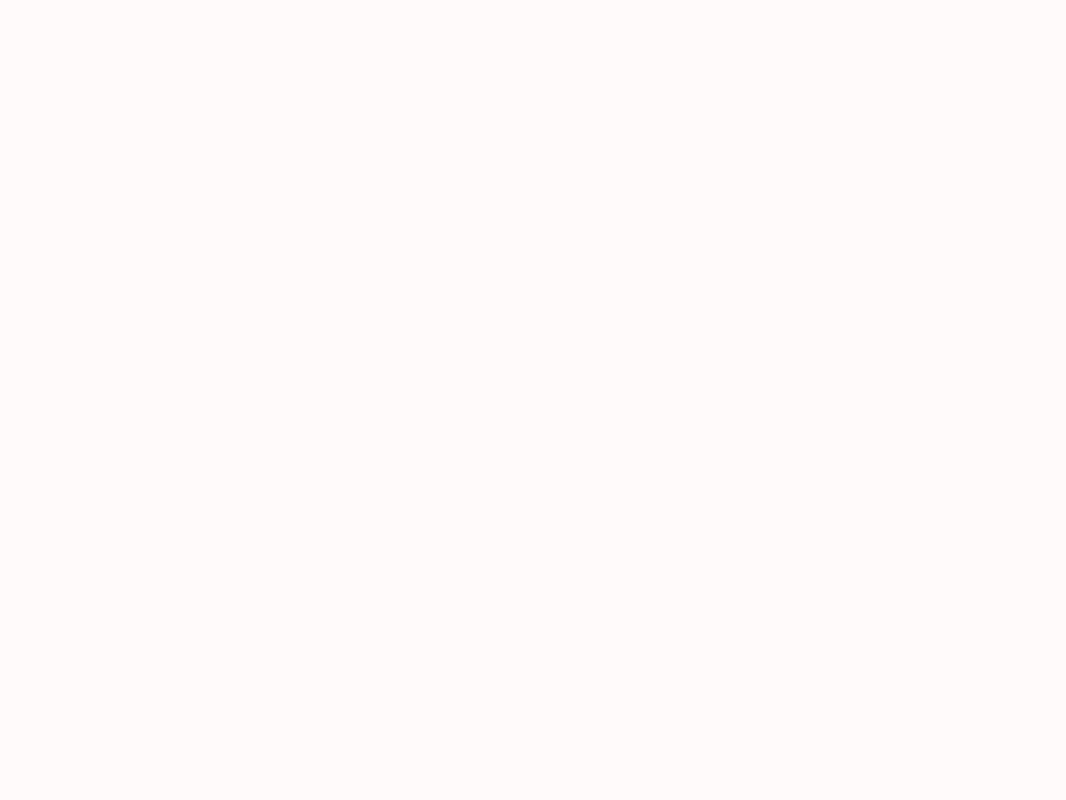
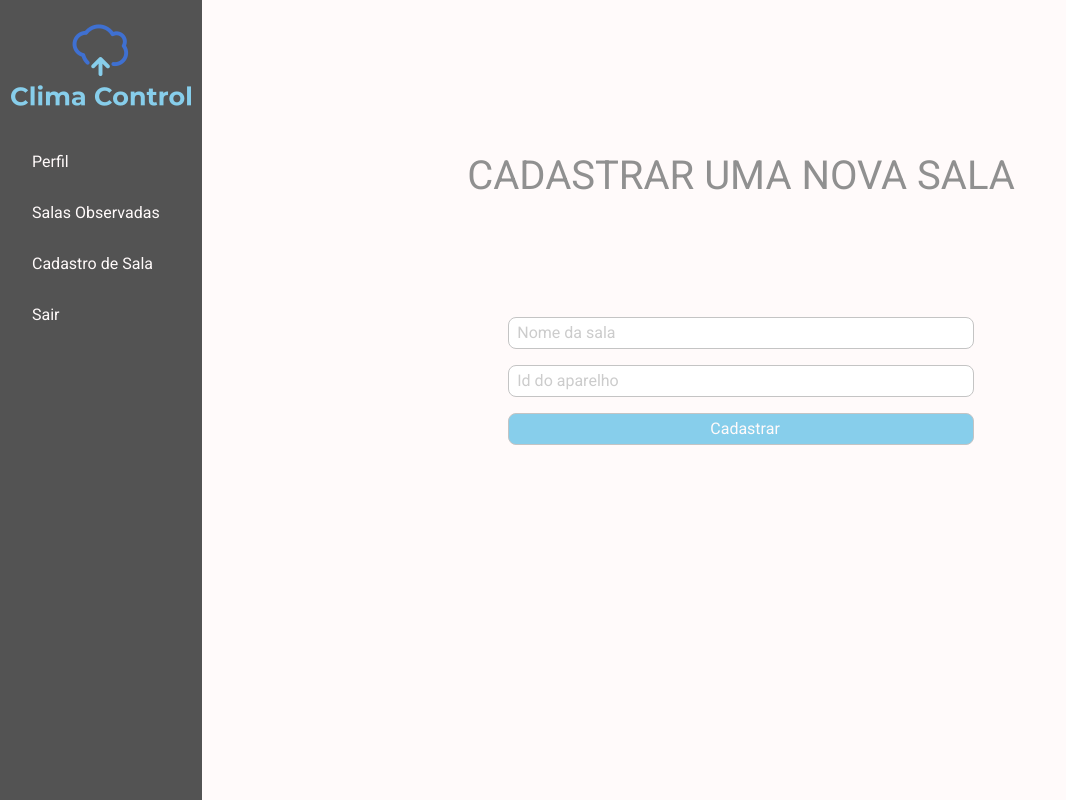
Before and after one commit to Projeto-PES/Projeto-Pes, a React (Create React App) app: page /NewRoom in a window 1280 px wide. Shown: the whole page, without its empty margins (0-1066 px from the left). Built offline with nearby package versions, Linux system fonts and the light colour scheme.

Commit message:
newRoom Criado

```diff
--- /dev/null
+++ b/src/pages/NewRoom/index.js
@@ -0,0 +1,23 @@
+import React from "react";
+import "./styles.css";
+import SideBar from "../SideBar/index.js"
+
+export default function NewRoom() {
+    return (
+        <div className="main">
+            <SideBar />
+            <div className="content">
+                <div></div>
+                <h1>CADASTRAR UMA NOVA SALA</h1>
+                <form className="formulario">
+                    <input type="text" placeholder="Nome da sala" />
+                    <input type="text" placeholder="Id do aparelho" />
+                    <button onClick="">Cadastrar</button>
+                </form>
+                <div></div>
+                <div></div>
+                <div></div>
+            </div>
+        </div>
+    );
+}
--- a/src/routes.js
+++ b/src/routes.js
@@ -5,6 +5,7 @@ import Main from "./pages/Main";
 import Register from "./pages/Register";
 import NewPass from "./pages/NewPass";
 import RestorePass from "./pages/RestorePass";
+import NewRoom from "./pages/NewRoom";
 
 export default function Routes() {
   return (
@@ -15,6 +16,7 @@ export default function Routes() {
         <Route path="/Register" component={Register} />
         <Route path="/NewPass" component={NewPass} />
         <Route path="/RestorePass" component={RestorePass} />
+        <Route path="/NewRoom" component={NewRoom} />
       </Switch>
     </BrowserRouter>
   );
```
Also changed, not shown: src/pages/NewRoom/styles.css (added).
